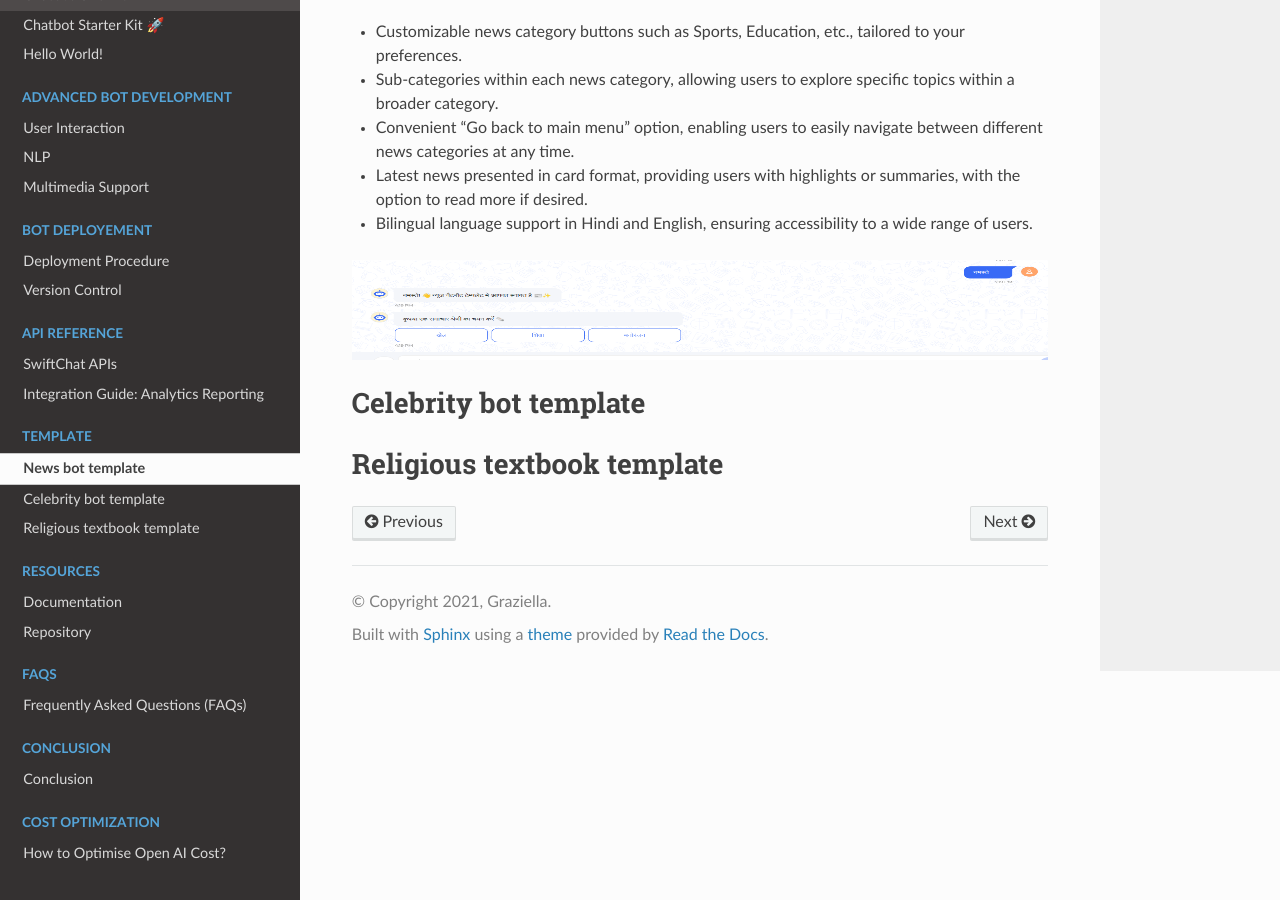
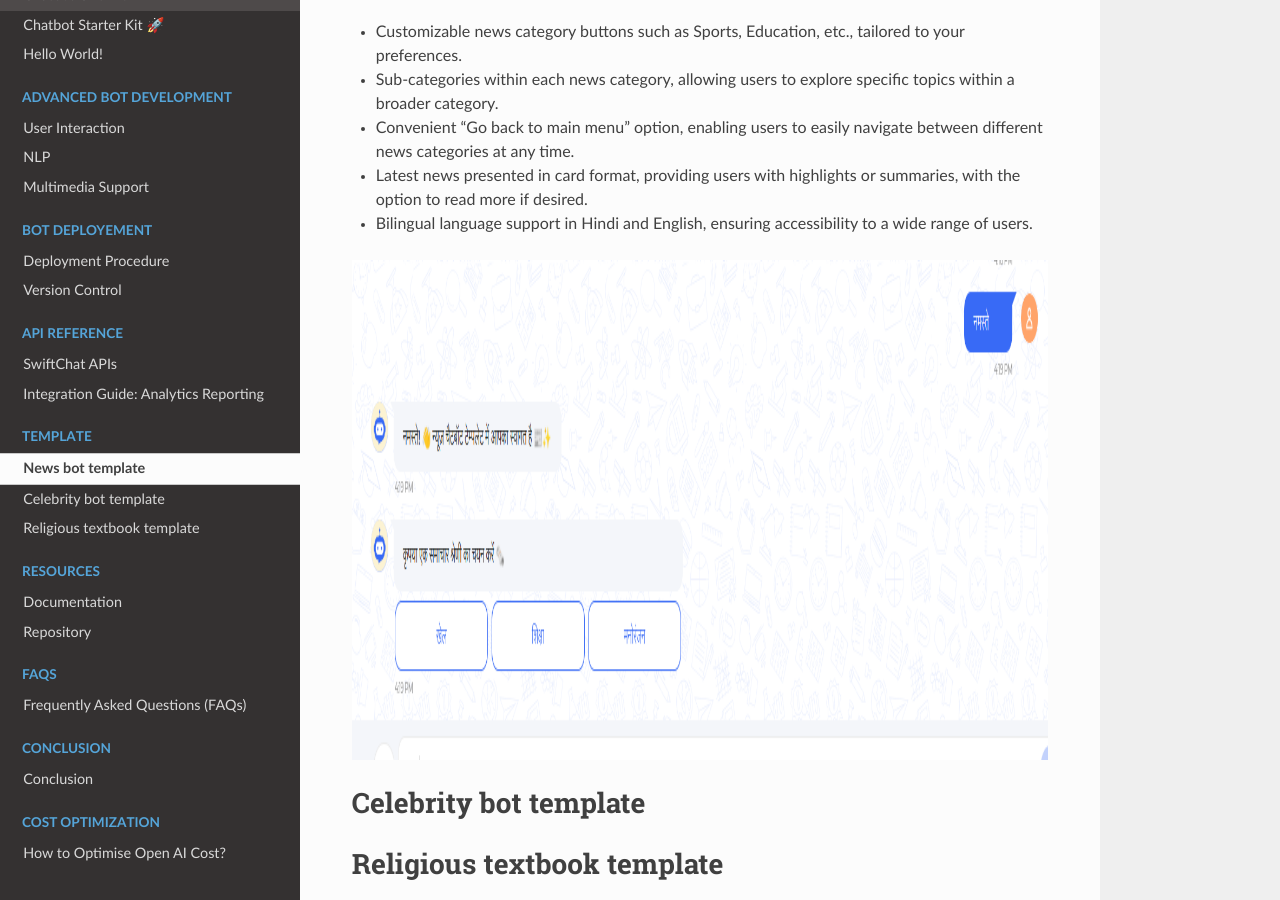
Before and after one commit to Priyanka-sharma181/Chatbot-Development-Guide, a Sphinx documentation site: the page built from docs/source/template_api.rst, in a window 1280 px wide and 900 px high, scrolled down 380 px. Built offline with Sphinx 7.4.7 and the Read the Docs theme 2.0.0, drawn with Linux system fonts in a browser that asks for light colours.

Commit message:
templates

```diff
--- a/docs/source/template_api.rst
+++ b/docs/source/template_api.rst
@@ -16,8 +16,8 @@ Key features of the news bot template include:
 
 .. image:: ../images/template_images/news_bot_welcome.png
         :alt: Deployment Structure
-        :width: 1000
-        :height: 100
+        :width: 3000
+        :height: 500
         :align: left
 
 
```
